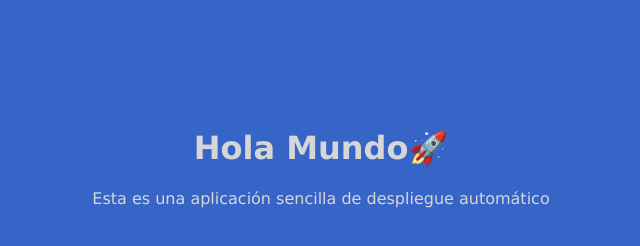
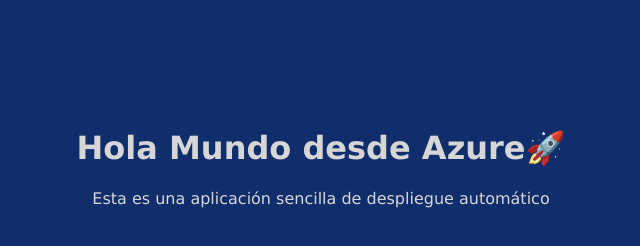
Before and after one commit to risaza01/mi-app, a website: page index.html in a window 1280 px wide. Shown: the whole page, without its empty margins (319-959 px from the left). Drawn offline with Linux system fonts and the light colour scheme.

Commit message:
Cambios en el título y color de fondo

```diff
--- a/index.html
+++ b/index.html
@@ -7,7 +7,7 @@
     <link rel="stylesheet" href="/styles.css" type="text/css" />
   </head>
   <body>
-    <h1>Hola Mundo🚀</h1>
+    <h1>Hola Mundo desde Azure🚀</h1>
     <p>Esta es una aplicación sencilla de despliegue automático</p>
   </body>
 </html>
--- a/public/styles.css
+++ b/public/styles.css
@@ -3,6 +3,6 @@
     "Lucida Sans Unicode", Geneva, Verdana, sans-serif;
   text-align: center;
   padding: 100px;
-  background-color: #3765c7;
+  background-color: #102d6c;
   color: #d6d6d6;
 }
```
